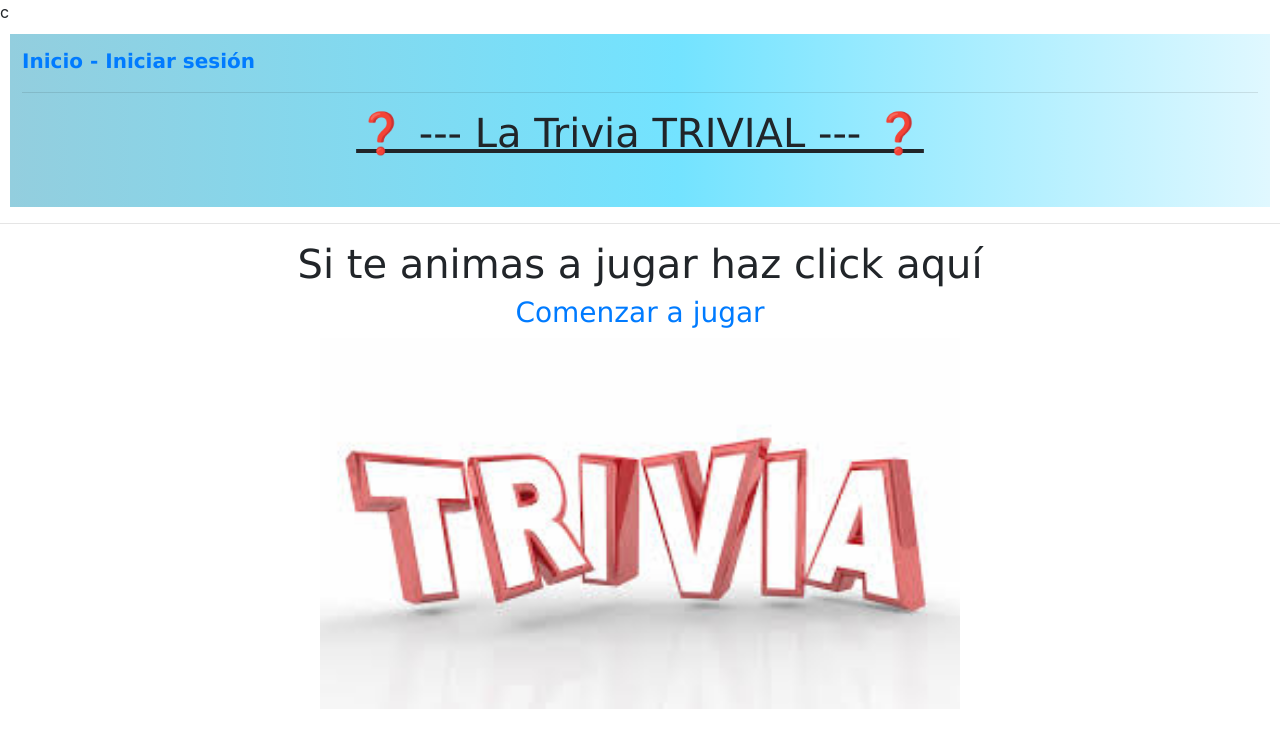
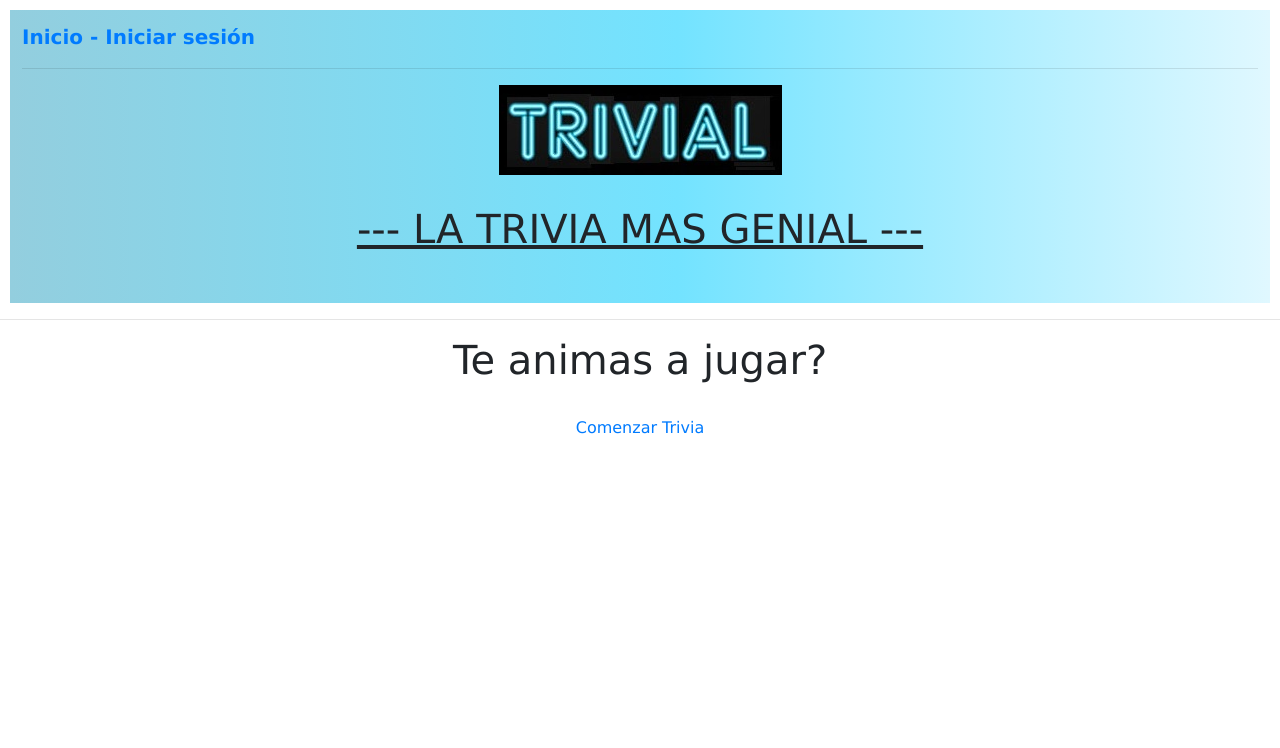
Before and after one commit to 17lucky17/Trivia, a Flask app: page /trivia in a window 1280 px wide. Shown: the top 748 px of the page. Run offline with Flask 2, Linux system fonts and the light colour scheme; some libraries are stand-ins or nearby versions.

Commit message:
10-11-2020

```diff
--- a/apptrivia.py
+++ b/apptrivia.py
@@ -2,6 +2,7 @@ from flask import Flask, session, url_for, redirect, request
 from flask_sqlalchemy import SQLAlchemy
 from flask_admin import Admin, AdminIndexView
 from flask_admin.contrib.sqla import ModelView
+from flask_migrate import Migrate
 import os
 
 # instancia Flask
--- a/config.py
+++ b/config.py
@@ -31,3 +31,8 @@ SQLALCHEMY_TRACK_MODIFICATIONS = False
 SQLALCHEMY_DATABASE_URI = f"postgresql://{POSTGRES['user']}:" \
                           f"{POSTGRES['pw']}@{POSTGRES['host']}:" \
                           f"{POSTGRES['port']}/{POSTGRES['db']}"
+
+BASE_DIR = os.path.dirname(__file__)
+
+MEDIA_URL='/imagenes/'
+MEDIA_ROOT=os.path.join(BASE_DIR,"imagenes")
--- a/routes.py
+++ b/routes.py
@@ -17,10 +17,10 @@ login_manager = LoginManager(app)
 @app.route('/trivia')
 def index():
     print(" &&&&&&&&&&&&&&&&&&&&&&&&&&&&&&&&&&&&&&&&&&&&&&&&& INDEX")
-    session.clear()
-
+    #session.clear()
     dicc_categorias = {"Geografía": False, "Deportes": False, "Historia": False, "Arte": False}
     session['dicc_categorias'] = dicc_categorias
+    session['hora_inicio'] = None
 
     return render_template('trivia.html')
 
@@ -32,9 +32,12 @@ def load_user(user_id):
 @app.route('/trivia/login', methods=['GET', 'POST'])
 def login():
     if current_user.is_authenticated:
+        print("en /trivia/login autenticado y voy a index")
         return redirect(url_for('index'))
     form = LoginForm()
     if form.validate_on_submit():
+        print("en /trivia/login autenticado validate on submit")
+        print("mail = ", form.email.data)
         #get by email valida
         user = User.get_by_email(form.email.data)
         if user is not None and user.check_password(form.password.data):
@@ -42,6 +45,7 @@ def login():
             login_user(user, remember=form.remember_me.data)
             next_page = request.args.get('next', None)
             if not next_page:
+                print("va a index")
                 next_page = url_for('index')
             return redirect(next_page)
 
@@ -109,9 +113,13 @@ def handle_exception(e):
 def mostrarcategorias():
     categorias = Categoria.query.all()
     categs = session['dicc_categorias']
-    session['hora_inicio'] = datetime.datetime.now()
-    hi = session['hora_inicio']
-    hora_inicio = hi.strftime("%d/%m/%Y - %H:%M:%S")
+    hora_inicio = session['hora_inicio']
+    if(session['hora_inicio'] == None):
+        print("pongo hora inicio")
+        session['hora_inicio'] = datetime.datetime.now()
+        hi = session['hora_inicio']
+        hora_inicio = hi.strftime("%d/%m/%Y - %H:%M:%S")
+
     print("Categorias en mostrarcategorias = ", session['dicc_categorias'])
     return render_template('categorias.html', categorias=categorias, inicio=hora_inicio)
 
@@ -158,17 +166,13 @@ def mostrarresultado(id_respuesta,id_pregunta):
         return render_template('resultado.html', resultado=resp.resultado, pregunta=preg, respuesta=resp)
     else:
         print("NO hay falsos")
-    """
-    for cat in session['dicc_categorias']:
-        if session['dicc_categorias'][cat] == False:
-            return render_template('resultado.html', resultado="ok", pregunta=preg)
-    """
+
     tiempo_total = hora_fin - session['hora_inicio']
-    #tiempo_partida = tiempo_total.total_seconds()
 
+    #print("Hora inicio =", session['hora_inicio'], " -- hora fin = ", hora_fin)
     minutos = tiempo_total.total_seconds() / 60
     segundos = tiempo_total.total_seconds() % 60
 
-    tiempo_partida = str(int(round(minutos,0))) + " minutos y " + str(int(round(segundos,0))) + " segundos"
-    print("Cant minutos = ", minutos, " -- segundos = ", segundos)
+    tiempo_partida = str(int(minutos)) + " minutos y " + str(int(segundos)) + " segundos"
+    #print("Cant minutos = ", minutos, " -- segundos = ", segundos)
     return render_template('ganador.html', tiempo=tiempo_partida, minutos=minutos)
--- a/templates/base.html
+++ b/templates/base.html
@@ -10,7 +10,7 @@
 </div>-->
 <html>
     <head>
-        <link rel="stylesheet" href="https://stackpath.bootstrapcdn.com/bootstrap/4.3.1/css/bootstrap.min.css" integrity="sha384-ggOyR0iXCbMQv3Xipma34MD+dH/1fQ784/j6cY/iJTQUOhcWr7x9JvoRxT2MZw1T" crossorigin="anonymous">c
+        <link rel="stylesheet" href="https://stackpath.bootstrapcdn.com/bootstrap/4.3.1/css/bootstrap.min.css" integrity="sha384-ggOyR0iXCbMQv3Xipma34MD+dH/1fQ784/j6cY/iJTQUOhcWr7x9JvoRxT2MZw1T" crossorigin="anonymous">
         <title>Trivia</title>
     </head>
     <body>
@@ -25,8 +25,11 @@
             </span>
 
             <hr>
-            <div style="text-align: center;font-family:verdana;">
-                <h1 style="text-decoration: underline"> &#10067; --- La Trivia TRIVIAL --- &#10067;</h1>
+            <div style="text-align: center;font-family:verdana;vertical-align:sub;">
+                <!--<span style="font-size:70px;">&#10067;</span>-->
+                <img src="{{url_for("static", filename='imagenes/trivial.jpg')}}"/>
+                <br><br>
+                <h1 style="text-decoration: underline"> --- LA TRIVIA MAS GENIAL --- </h1>
                 <br>
             </div>
         </div>
--- a/templates/ganador.html
+++ b/templates/ganador.html
@@ -5,7 +5,6 @@
     <h2>FELICIDADES!!!! Has completado la Trivia</h2>
     <span style='font-size:100px;'>&#127942;</span>
     <h3>Tu tiempo: {{tiempo}}</h3>
-    <p> minutos  = {{minutos}}</p>
     {% if minutos >= 1 %}
         Manuelita, Manuelita, Manuelita, donde vas?
         <span style='font-size:100px;'>&#128034;</span>
@@ -15,7 +14,7 @@
     {% endif %}
     <br>
     <h3>Te animas a jugar de nuevo?</h3>
-    <h3> <a href="{{ url_for('mostrarcategorias') }}">Comenzar a jugar</a></h3>
+    <h3> <a href="{{ url_for('index') }}">Comenzar a jugar</a></h3>
 </div>
 <br>
 {% endblock %}
--- a/templates/trivia.html
+++ b/templates/trivia.html
@@ -1,12 +1,9 @@
 {% extends "base.html" %}
 {% block content %}
 <div style="text-align: center;font-family:verdana;">
-    <h1>Si te animas a jugar haz click aquí</h1>
-    <h3> <a href="{{ url_for('mostrarcategorias') }}">Comenzar a jugar</a></h3>
-
-    <a href="{{ url_for('mostrarcategorias') }}">
-        <img src="/imagenes/trivia.jpg" alt="Lights" style="width:50%">
-    </a>
-
+    <!--<h1>Si te animas a jugar haz click en la imagen <a href="{{ url_for('mostrarcategorias') }}">aquí</a></h1>-->
+    <h1>Te animas a jugar?</h1>
+    <br>
+    <a href="{{ url_for('mostrarcategorias') }}"> Comenzar Trivia </a>
 </div>
 {% endblock %}
```
Also changed, not shown: static/imagenes/trivial.jpg (added), templates/imagenes/trivia.jpg (deleted).
